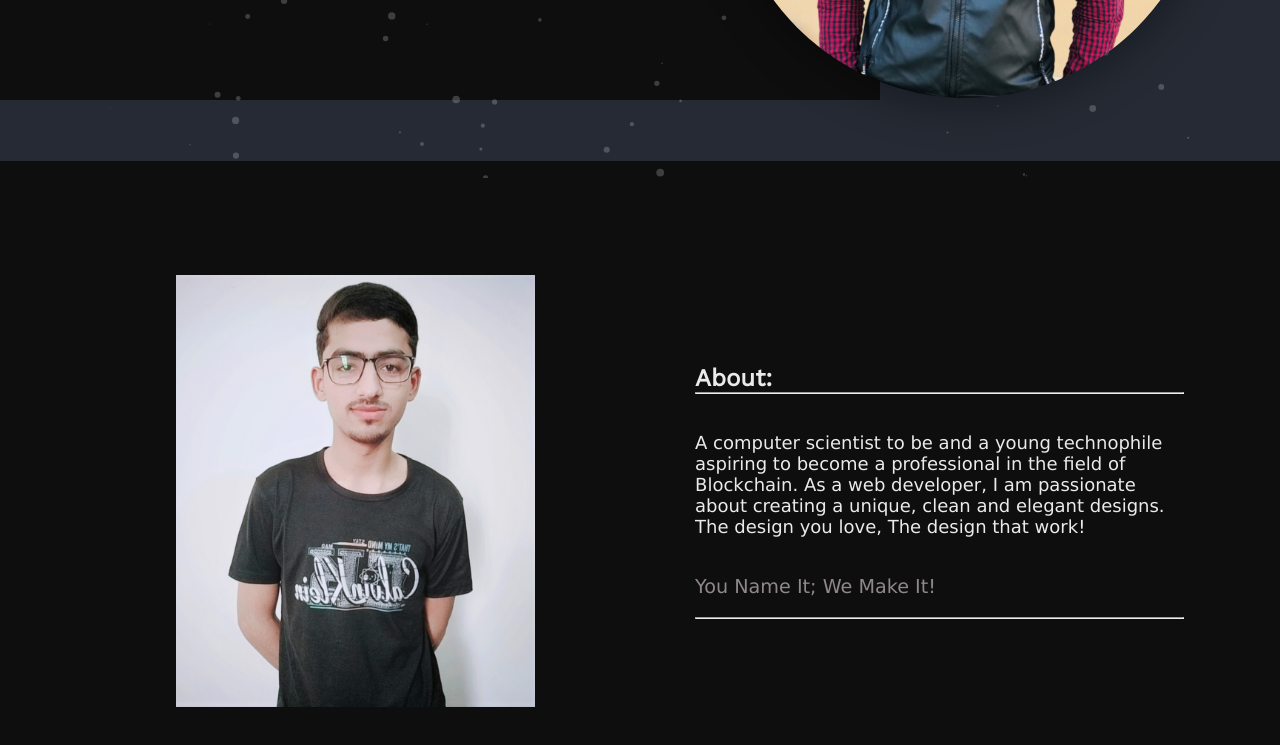
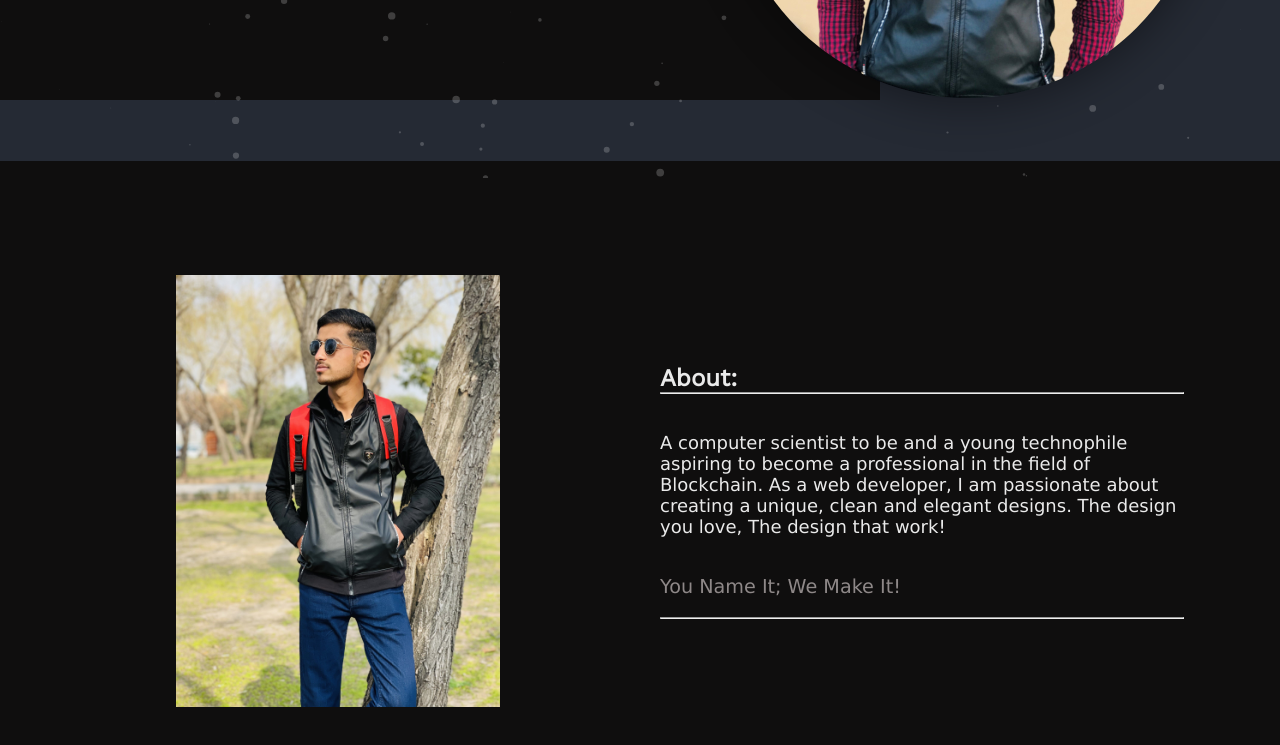
Before and after one commit to mharisirfan/D-test, a website: page index.html in a window 1280 px wide. Shown: the part 521-1266 px from the top of the page. Drawn offline with nearby package versions, Linux system fonts and the light colour scheme.

Commit message:
About image updated

```diff
--- a/index.html
+++ b/index.html
@@ -55,7 +55,7 @@
   <main class="about" id="about">
     <br><br><br> <br><br> <br>
     <section class="ab-text" >
-      <img class="ab-img" src="Img/new-cover.jpg" alt="">
+      <img class="ab-img" src="Img/IMG_0309.jpg" alt="">
       <div class="ab-para" >
         <h1 class="h1" style="font-size: x-large;">About:</h1> <hr> <br> <br>
       <p class="ab-p">
```
